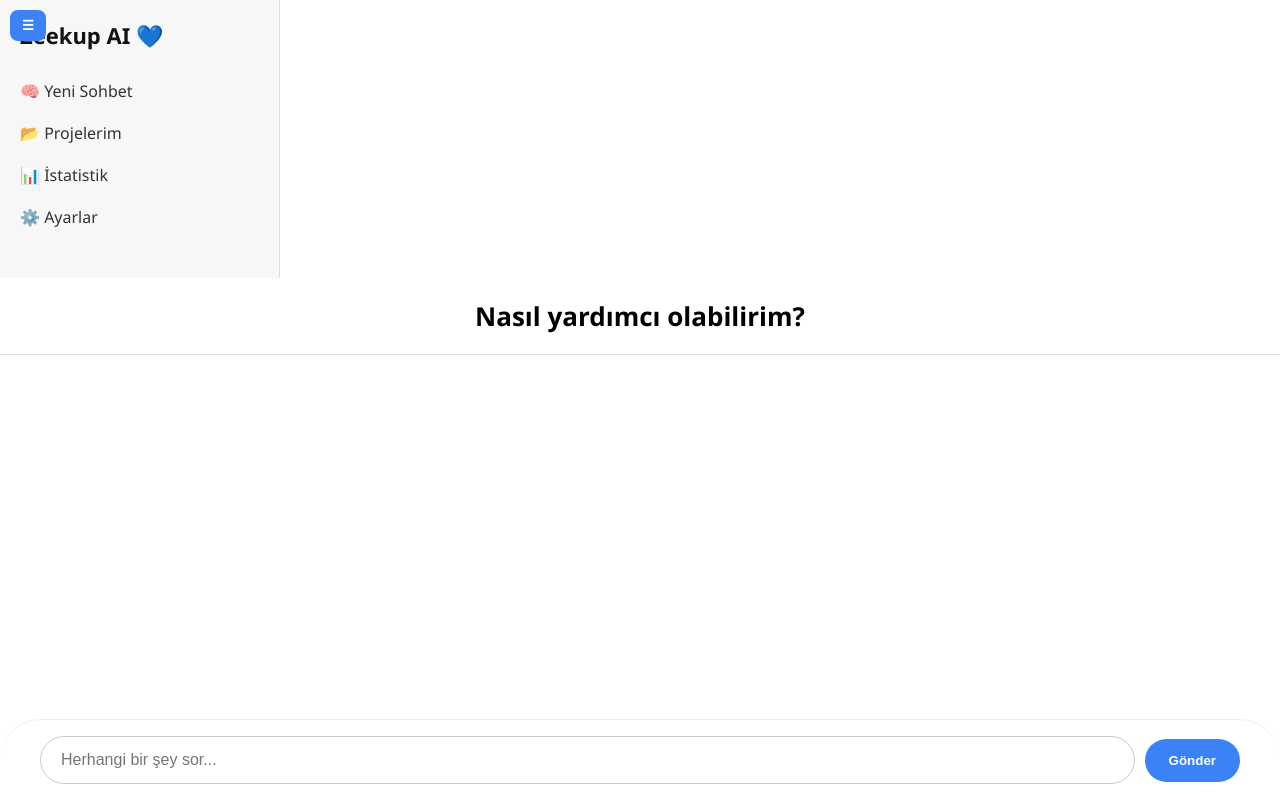
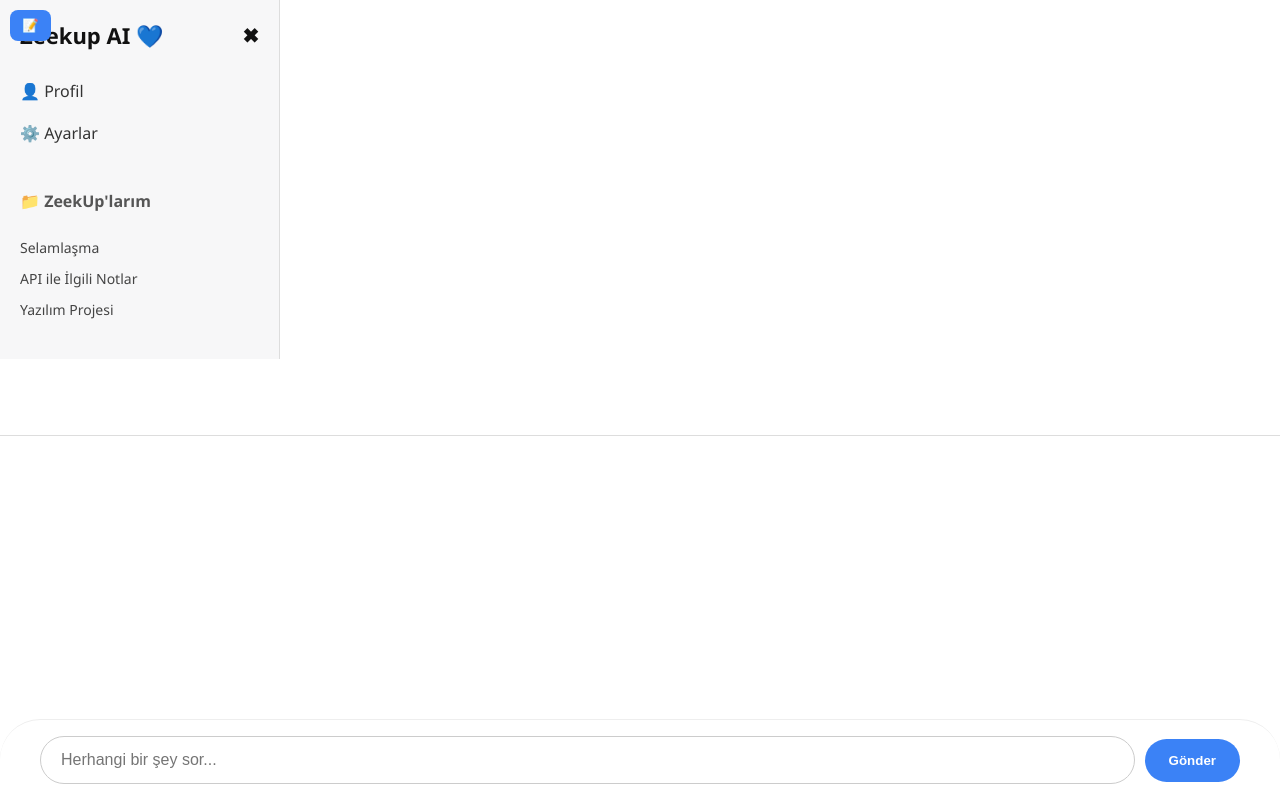
Before and after one commit to furkancoram/zeekup, a FastAPI app: page / in a window 1280 px wide. Run offline with FastAPI, Linux system fonts and the light colour scheme.

Commit message:
Update chat.html

```diff
--- a/templates/chat.html
+++ b/templates/chat.html
@@ -6,43 +6,65 @@
   <title>Zeekup AI</title>
   <link rel="stylesheet" href="/static/style.css">
   <style>
-    * {
-      box-sizing: border-box;
-    }
+    * { box-sizing: border-box; }
     body {
       margin: 0;
       padding: 0;
-      background-color: #fff;
       font-family: 'Segoe UI', sans-serif;
-      color: #000;
       display: flex;
       height: 100vh;
       overflow: hidden;
+      background-color: #fff;
     }
     .sidebar {
       width: 280px;
       background-color: #f7f7f8;
       border-right: 1px solid #ddd;
+      display: flex;
+      flex-direction: column;
+      justify-content: space-between;
       padding: 20px;
       transition: transform 0.3s ease;
     }
     .sidebar.hidden {
       transform: translateX(-100%);
     }
-    .sidebar h2 {
+    .sidebar-top {
+      flex-shrink: 0;
+    }
+    .sidebar-top h2 {
       margin-top: 0;
       font-size: 22px;
       color: #111;
+      display: flex;
+      align-items: center;
+      justify-content: space-between;
+    }
+    .sidebar-top h2 span {
+      cursor: pointer;
+      font-size: 20px;
     }
     .sidebar ul {
       list-style: none;
       padding: 0;
-      margin: 20px 0;
+      margin-top: 20px;
     }
     .sidebar ul li {
       padding: 10px 0;
       cursor: pointer;
       color: #333;
+    }
+    .sidebar-bottom {
+      font-size: 14px;
+    }
+    .sidebar-bottom h3 {
+      margin: 20px 0 10px;
+      font-size: 16px;
+      color: #555;
+    }
+    .sidebar-bottom ul li {
+      padding: 6px 0;
+      color: #444;
     }
     .toggle-btn {
       position: absolute;
@@ -61,7 +83,6 @@
       display: flex;
       flex-direction: column;
       height: 100vh;
-      background-color: #fff;
     }
     header {
       padding: 20px;
@@ -127,16 +148,24 @@
   </style>
 </head>
 <body>
-  <button class="toggle-btn" onclick="toggleSidebar()">☰</button>
+  <button class="toggle-btn" onclick="toggleSidebar()">📝</button>
 
   <div class="sidebar" id="sidebar">
-    <h2>Zeekup AI 💙</h2>
-    <ul>
-      <li>🧠 Yeni Sohbet</li>
-      <li>📂 Projelerim</li>
-      <li>📊 İstatistik</li>
-      <li>⚙️ Ayarlar</li>
-    </ul>
+    <div class="sidebar-top">
+      <h2>Zeekup AI 💙 <span onclick="toggleSidebar()">✖</span></h2>
+      <ul>
+        <li>👤 Profil</li>
+        <li>⚙️ Ayarlar</li>
+      </ul>
+    </div>
+    <div class="sidebar-bottom">
+      <h3>📁 ZeekUp'larım</h3>
+      <ul>
+        <li>Selamlaşma</li>
+        <li>API ile İlgili Notlar</li>
+        <li>Yazılım Projesi</li>
+      </ul>
+    </div>
   </div>
 
   <div class="main">
```
